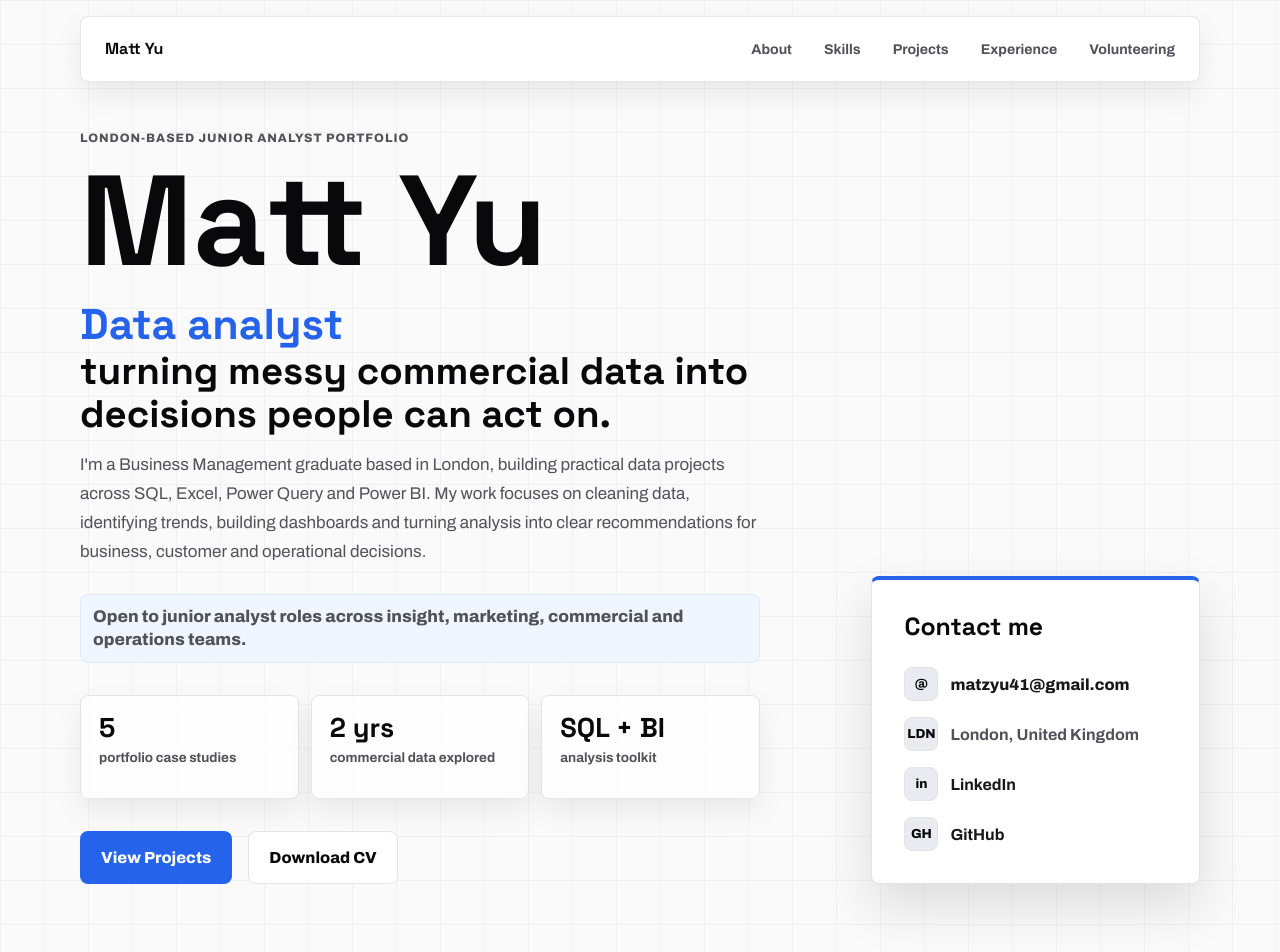
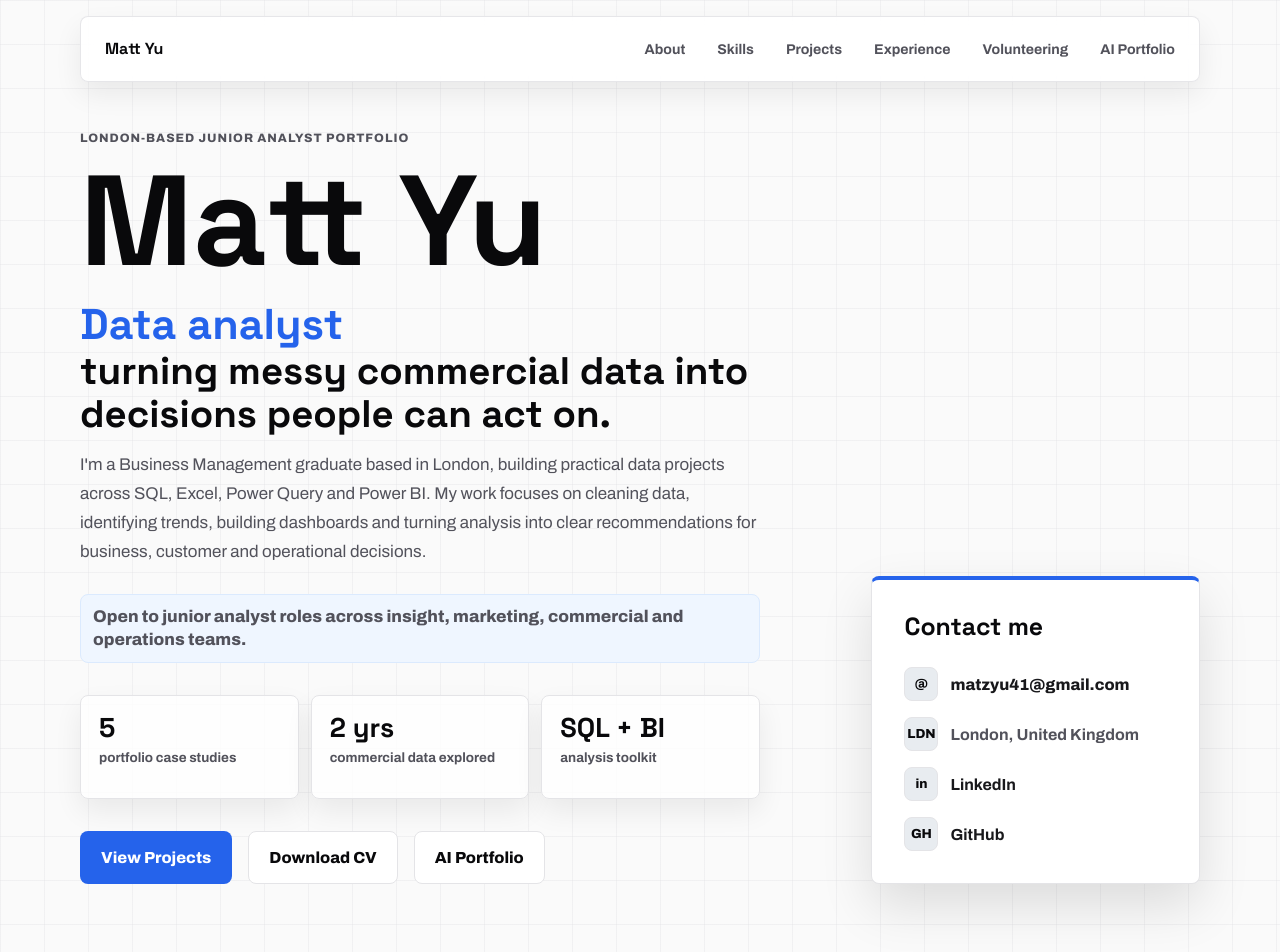
Before and after one commit to matzyu1/Matt_Yu_Portfolio, a plain HTML site: page index.html in a window 1280 px wide. Shown: the top 952 px of the page. Drawn offline with Linux system fonts and the light colour scheme.

Commit message:
Add AI portfolio links

```diff
--- a/index.html
+++ b/index.html
@@ -32,6 +32,7 @@
           <li><a href="#projects">Projects</a></li>
           <li><a href="#experience">Experience</a></li>
           <li><a href="#volunteering">Volunteering</a></li>
+          <li><a href="https://ai.matt-yu.com/" target="_blank" rel="noopener noreferrer">AI Portfolio</a></li>
         </ul>
       </nav>
     </header>
@@ -69,6 +70,7 @@
             <div class="button-row" aria-label="Portfolio actions">
               <a class="button primary" href="#projects">View Projects</a>
               <a class="button secondary" href="assets/Matt-Yu-Data-Analyst-CV.pdf" download>Download CV</a>
+              <a class="button secondary" href="https://ai.matt-yu.com/" target="_blank" rel="noopener noreferrer">AI Portfolio</a>
             </div>
           </div>
           <aside class="hero-panel personal-panel reveal" aria-label="Personal details">
```
